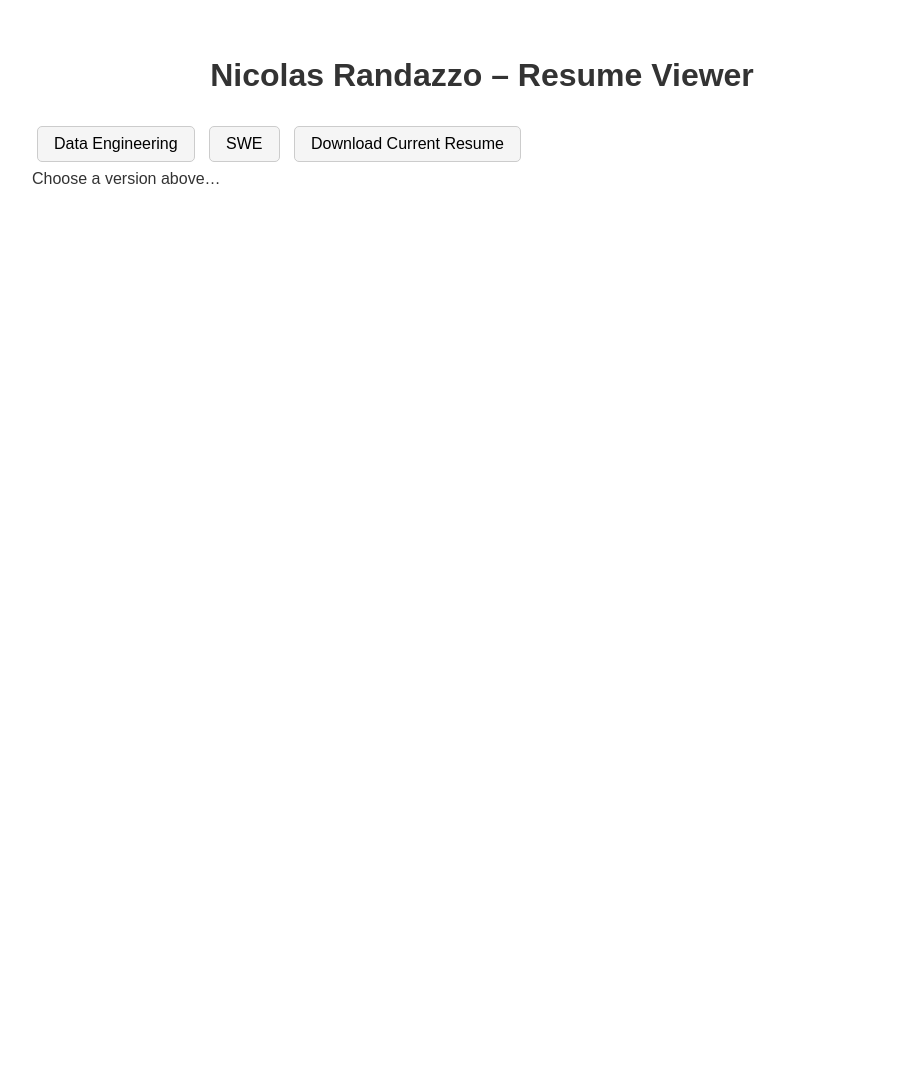
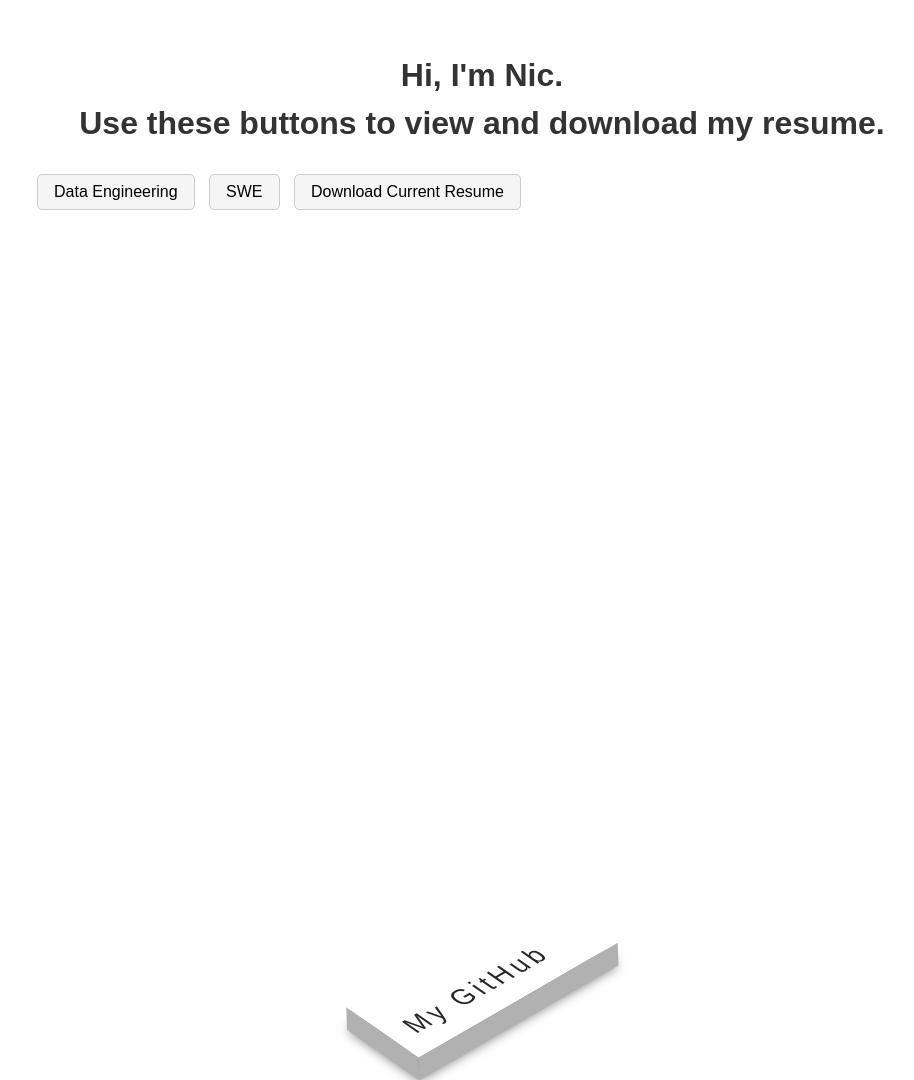
Before and after one commit to netzworld/netzworld.github.io, a PHP site: page / in a window 1280 px wide. Shown: the whole page, without its empty margins (158-1072 px from the left). Before the commit the page ends 184 px from the top, so only its background shows below. Run offline with PHP 8.4, Linux system fonts and the light colour scheme; some libraries are stand-ins or nearby versions.

Commit message:
updating styles

```diff
--- a/index.html
+++ b/index.html
@@ -5,20 +5,31 @@
 <head>
     <meta charset="UTF-8">
     <meta name="viewport" content="width=device-width, initial-scale=1.0">
-    <title>Nicolas Randazzo – Resume Viewer</title>
+    <title>Nicolas Randazzo</title>
     <link rel="stylesheet" href="style.css" >
 </head>
 
 <body>
     <header>
-        <h1>Nicolas Randazzo – Resume Viewer</h1>
+	    <h1>Hi, I'm Nic.<br>
+		Use these buttons to view and download my resume.</h1>
     </header>
     <div>
         <button onclick="loadResume('refs/NicolasRandazzoResumeDE.pdf')">Data Engineering</button>
         <button onclick="loadResume('refs/NicolasRandazzoResumeSWE.pdf')">SWE</button>
-        <button onclick="downloadResume()">Download Current Resume</button>
+        <button onclick="downloadResume(this)">Download Current Resume</button>
     </div>
-    <div id="resume-structured">Choose a version above…
+    <div id="resume-structured">
+    </div>
+
+
+    <div id="git-content">
+	    <a href="https://github.com/netzworld" aria-label="github-link">
+		    <i class="fa fa-github" aria-hidden="true"></i>
+		    <span>
+		    My GitHub
+		    </span>
+	    </a>
     </div>
 
     <!-- PDF.js -->
--- a/parse.js
+++ b/parse.js
@@ -1,7 +1,7 @@
 var curResume = "";
 function loadResume(ref){
 	const resumeSec = document.getElementById("resume-structured");
-
+	curResume = ref;
 	const div = document.createElement("canvas");
 	div.id = "pdf-canvas";
 	resumeSec.appendChild(div);
@@ -12,7 +12,6 @@ function loadResume(ref){
 			var viewport = page.getViewport({ scale: scale, });
 			// Support HiDPI-screens.
 			var outputScale = window.devicePixelRatio || 1;
-
 			var canvas = document.getElementById('pdf-canvas');
 			var context = canvas.getContext('2d');
 
@@ -30,21 +29,20 @@ function loadResume(ref){
 			  transform: transform,
 			  viewport: viewport
 			};
+
 page.render(renderContext);
 		});
 	});
 
 }
 
-function parsePdfHtml(file){
-
+function downloadResume(element){
+	if(curResume == "") return;
+	const a = document.createElement("a");
+	a.href = curResume;
+	element.appendChild(a);
+	a.click();
+	element.removeChild(a);
+console.log("downloading ", a.href);
 
 }
-
-
-
-function downloadResume(){
-
-
-
-}
--- a/style.css
+++ b/style.css
@@ -38,3 +38,114 @@ h2 {
 ul {
     margin-top: 8px;
 }
+a {
+text-decoration: none;
+
+}
+
+
+#git-content {
+margin-top: 90vh;
+margin-bottom: 0;
+justify-content: center;
+align-content: center;
+align-items: center;
+}
+
+
+#git-content a
+{
+	font-size: 2vw;
+	display: flex;
+	margin: auto;
+	justify-content: center;
+	align-items: center;
+	color: green;
+}
+
+a.fa {
+	font-size: 40px;
+	color: #262626;
+	line-height: 80px;
+	transition: .5s;
+	padding-right: 14px;
+}
+
+a span {
+	padding:0;
+  margin:0;
+  position:absolute;
+  top: 30px;
+  color: #262626;
+  letter-spacing: 4px;
+  transition: .5s;
+  }
+
+#git-content a{
+text-decoration: none;
+  display:absolute;
+  display:block;
+  width:210px;
+  height:80px;
+  background: #fff;
+  text-align:left;
+  padding-left: 20px;
+  transform: rotate(-30deg) skew(25deg) translate(0,0);
+  transition:.5s;
+  box-shadow: -20px 20px 10px rgba(0,0,0,.5);
+}
+
+#git-content a:before {
+	content: '';
+  position: absolute;
+  top:10px;
+  left:-20px;
+  height:100%;
+  width:20px;
+  background: #b1b1b1;
+  transform: .5s;
+  transform: rotate(0deg) skewY(-45deg);
+  }
+
+#git-content a:after {
+	content: '';
+  position: absolute;
+  bottom:-20px;
+  left:-10px;
+  height:20px;
+  width:100%;
+  background: #b1b1b1;
+  transform: .5s;
+  transform: rotate(0deg) skewX(-45deg);
+  }
+
+  #git-content a:hover{
+	   transform: rotate(-30deg) skew(25deg) translate(20px,-15px);
+  box-shadow: -50px 50px 50px rgba(0,0,0,.5);
+  }
+#git-content:hover .fa {
+	color: #fff;
+}
+#git-content:hover span {
+	color: #fff;
+}
+
+#git-content:hover:nth-child(1) a{
+  background: #3b5998;
+}
+#git-content:hover:nth-child(1) a:before{
+  background: #365492;
+}
+#git-content:hover:nth-child(1) a:after{
+  background: #4a69ad;
+}
+
+#git-content:hover:nth-child(2) a{
+  background: #00aced;
+}
+#git-content:hover:nth-child(2) a:before{
+  background: #097aa5;
+}
+#git-content:hover:nth-child(2) a:after{
+  background: #53b9e0;
+}
```
